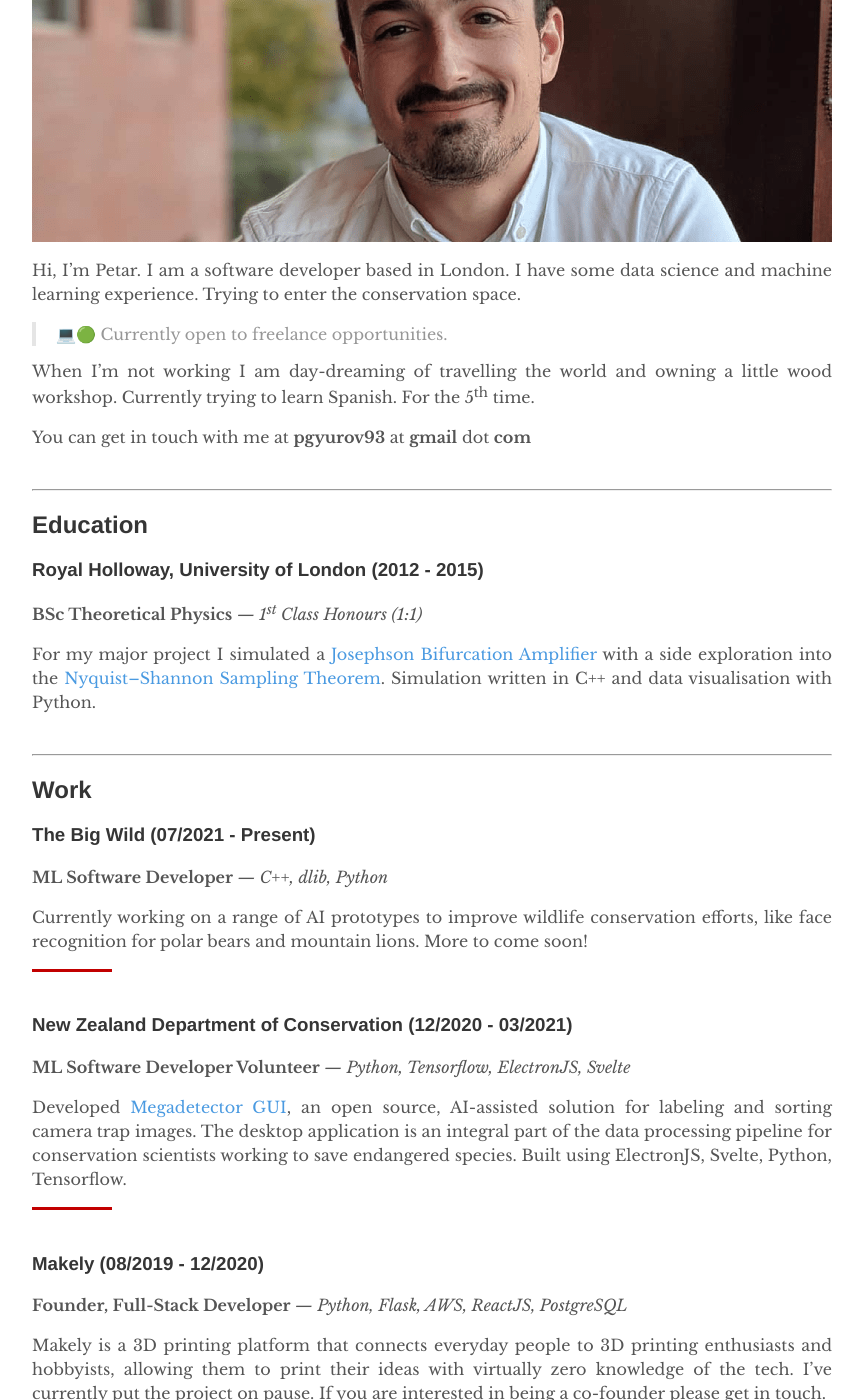
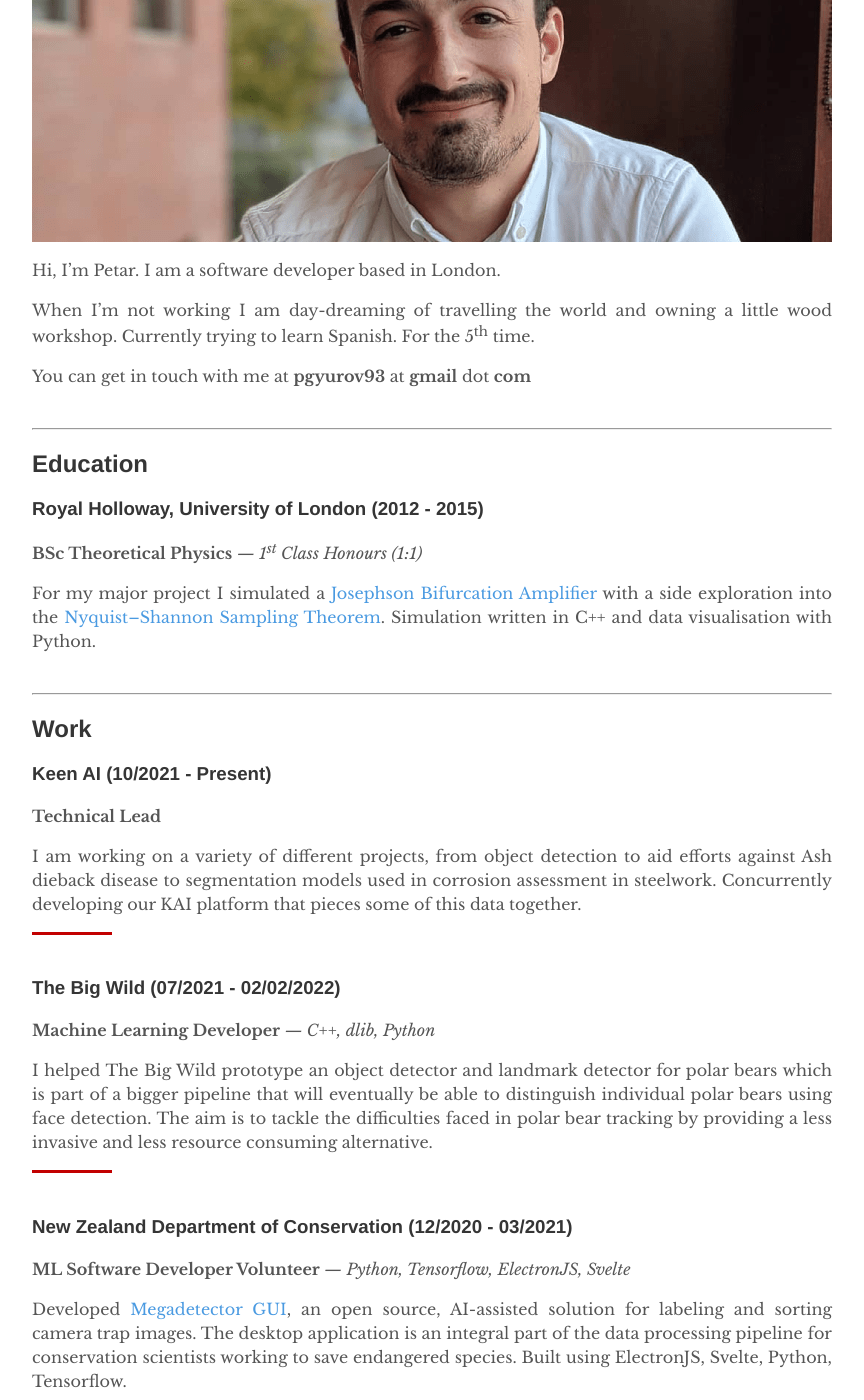
Before and after one commit to petargyurov/petargyurov.github.io, a Jekyll site: the page built from _pages/about.md, in a window 1280 px wide and 1400 px high, scrolled down 451 px. Shown: the whole window, without its empty margins (208-1072 px from the left). Built offline with Jekyll 4.4.1, drawn with Linux system fonts in a browser that asks for light colours.

Commit message:
Updated About Me

```diff
--- a/_pages/about.md
+++ b/_pages/about.md
@@ -1,15 +1,13 @@
 ---
 layout: post
-title: 'About Me'
-author: 'Petar'
+title: "About Me"
+author: "Petar"
 permalink: /about/
 ---
 
 ![Me](/assets/images/me.png)
 
-Hi, I'm Petar. I am a software developer based in London. I have some data science and machine learning experience. Trying to enter the conservation space.
-
-> 💻🟢 Currently open to freelance opportunities.
+Hi, I'm Petar. I am a software developer based in London.
 
 When I'm not working I am day-dreaming of travelling the world and owning a little wood workshop. Currently trying to learn Spanish. For the 5<sup>th</sup> time.
 
@@ -34,11 +32,20 @@ a side exploration into the [Nyquist–Shannon Sampling Theorem](https://en.wiki
 
 ## Work
 
-### The Big Wild (07/2021 - Present)
+### Keen AI (10/2021 - Present)
 
-**ML Software Developer** <cite>&mdash; C++, dlib, Python</cite>
+**Technical Lead**
 
-Currently working on a range of AI prototypes to improve wildlife conservation efforts, like face recognition for polar bears and mountain lions. More to come soon!
+I am working on a variety of different projects, from object detection to aid efforts against Ash dieback disease to segmentation models used in corrosion assessment in steelwork. Concurrently developing our KAI platform that pieces some of this data together.
+
+<div class="catalogue-divider"></div>
+<br>
+
+### The Big Wild (07/2021 - 02/02/2022)
+
+**Machine Learning Developer** <cite>&mdash; C++, dlib, Python</cite>
+
+I helped The Big Wild prototype an object detector and landmark detector for polar bears which is part of a bigger pipeline that will eventually be able to distinguish individual polar bears using face detection. The aim is to tackle the difficulties faced in polar bear tracking by providing a less invasive and less resource consuming alternative.
 
 <div class="catalogue-divider"></div>
 <br>
```
